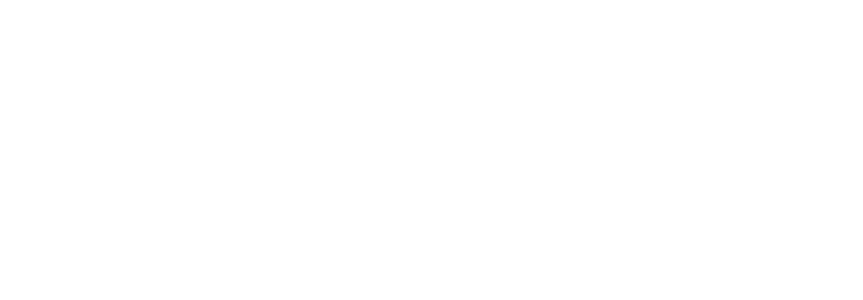
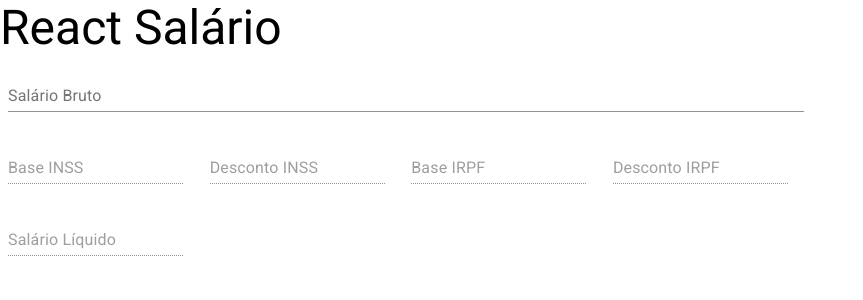
Before and after one commit to IsabellaSoares/igti-bootcamp-full-stack, a React (Create React App) app in the folder trabalho-prático-03/react-salario/: page / in a window 1280 px wide. Shown: the top 300 px of the page, without its empty margins (0-863 px from the left). Built offline with nearby package versions, Linux system fonts and the light colour scheme.

Commit message:
feat: final form

```diff
--- a/trabalho-prático-03/react-salario/src/App.js
+++ b/trabalho-prático-03/react-salario/src/App.js
@@ -1,8 +1,108 @@
-import React from 'react';
-import './App.css';
+import React, { useState } from 'react';
+import { makeStyles } from '@material-ui/core/styles';
+import { TextField, Typography } from '@material-ui/core';
 
-function App() {
-  return <div className="App"></div>;
-}
+import { calculateSalaryFrom } from './salary.js';
+
+const useStyles = makeStyles((theme) => ({
+  root: {
+    display: 'flex',
+    flexWrap: 'wrap',
+  },
+  textField: {
+    marginLeft: theme.spacing(1),
+    marginRight: theme.spacing(1),
+    width: '22%',
+  },
+  formGroup: {
+    display: 'flex',
+    justifyContent: 'space-between',
+  },
+}));
+
+const App = () => {
+  const classes = useStyles();
+  const [values, setValues] = useState({
+    salary: '',
+    baseINSS: '',
+    baseIRPF: '',
+    discountINSS: '',
+    discountIRPF: '',
+    netSalary: '',
+  });
+
+  const handleSalaryChange = (event) => {
+    const results = calculateSalaryFrom(event.target.value);
+    setValues({ salary: event.target.value, ...results });
+  };
+
+  return (
+    <>
+      <Typography variant="h3">React Salário</Typography>
+      <div className={classes.root}>
+        <div>
+          <TextField
+            id="standard-full-width"
+            label="Salário Bruto"
+            placeholder="Salário Bruto"
+            style={{ margin: 8 }}
+            fullWidth
+            margin="normal"
+            type="number"
+            value={values.salary}
+            onChange={handleSalaryChange}
+          />
+          <div className={classes.formGroup}>
+            <TextField
+              id="margin-normal"
+              label="Base INSS"
+              placeholder="Base INSS"
+              className={classes.textField}
+              margin="normal"
+              disabled
+              value={values.baseINSS}
+            />
+            <TextField
+              id="margin-normal"
+              label="Desconto INSS"
+              placeholder="Desconto INSS"
+              className={classes.textField}
+              margin="normal"
+              disabled
+              value={values.discountINSS}
+            />
+            <TextField
+              id="margin-normal"
+              label="Base IRPF"
+              placeholder="Base IRPF"
+              className={classes.textField}
+              margin="normal"
+              disabled
+              value={values.baseIRPF}
+            />
+            <TextField
+              id="margin-normal"
+              label="Desconto IRPF"
+              placeholder="Desconto IRPF"
+              className={classes.textField}
+              margin="normal"
+              disabled
+              value={values.discountIRPF}
+            />
+          </div>
+          <TextField
+            id="margin-normal"
+            label="Salário Líquido"
+            placeholder="Salário Líquido"
+            className={classes.textField}
+            margin="normal"
+            disabled
+            value={values.netSalary}
+          />
+        </div>
+      </div>
+    </>
+  );
+};
 
 export default App;
```
